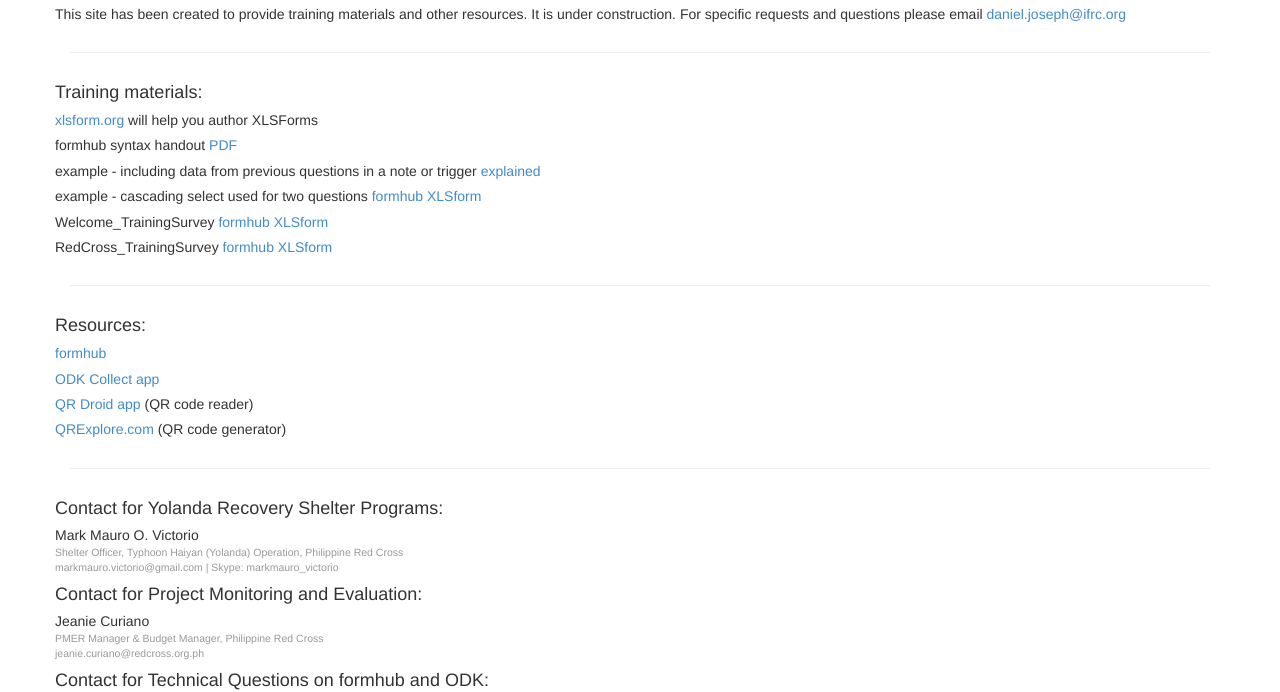
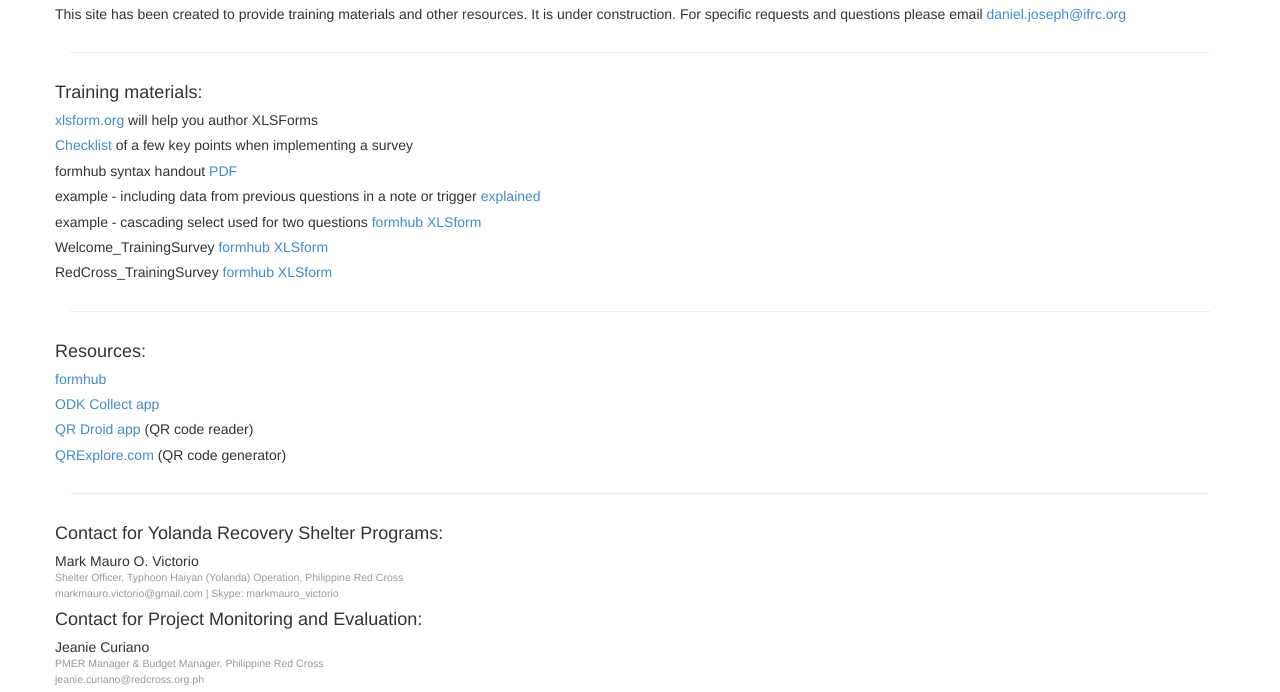
Before and after one commit to PhilippineRedCross/mobiledatacollection, a plain HTML site: page index.html in a window 1280 px wide. Shown: the part 129-821 px from the top of the page. Drawn offline with Linux system fonts and the light colour scheme.

Commit message:
checklist for download

```diff
--- a/index.html
+++ b/index.html
@@ -40,6 +40,7 @@
       <div class="row">
         <h4>Training materials:</h4>
         <h5><a href="http://xlsform.org/" target="_blank">xlsform.org</a> will help you author XLSForms</h5>
+        <h5><a href="data/MobileDataCollection_SurveyingCHECKLIST.docx" target="_blank">Checklist</a> of a few key points when implementing a survey</h5>
         <h5>formhub syntax handout <a href="data/formhub_syntax.pdf" target="_blank">PDF</a></h5>
         <h5>example - including data from previous questions in a note or trigger <a href="data/USing_data_in_notes_triggers.docx" target="_blank">explained</a></h5>
         <h5>example - cascading select used for two questions <a href="data/formhubExample-new_cascading_select.xls" target="_blank">formhub XLSform</a></h5>
```
Also changed, not shown: 1 other file.
